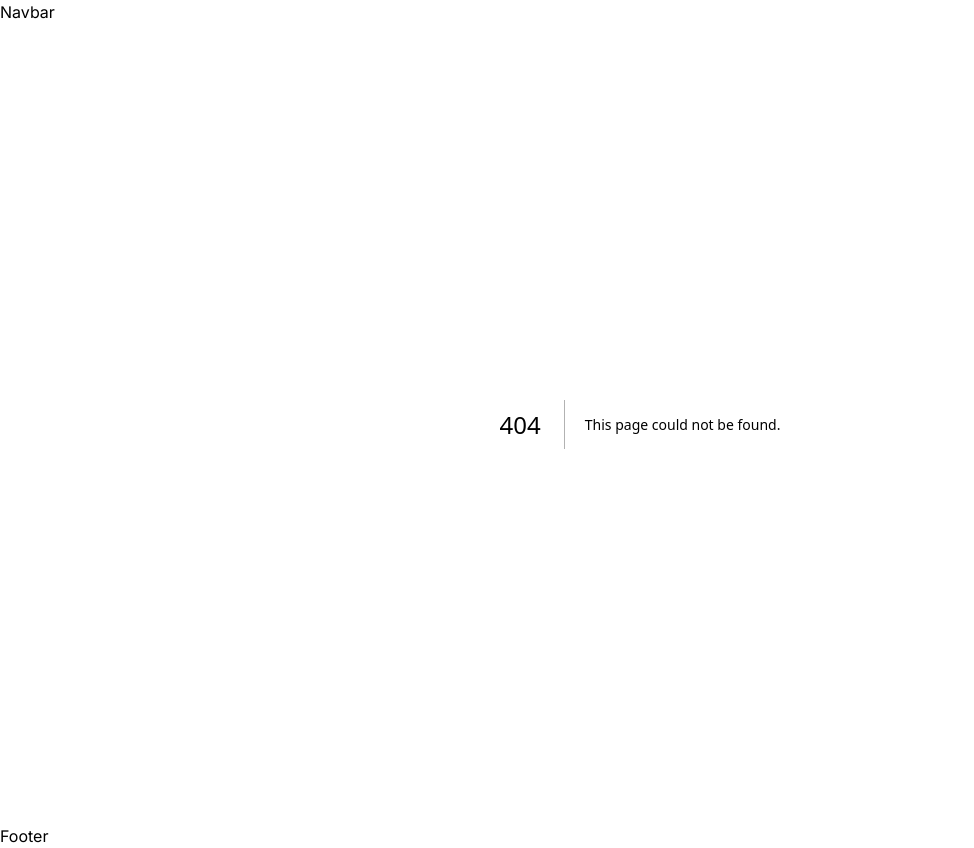
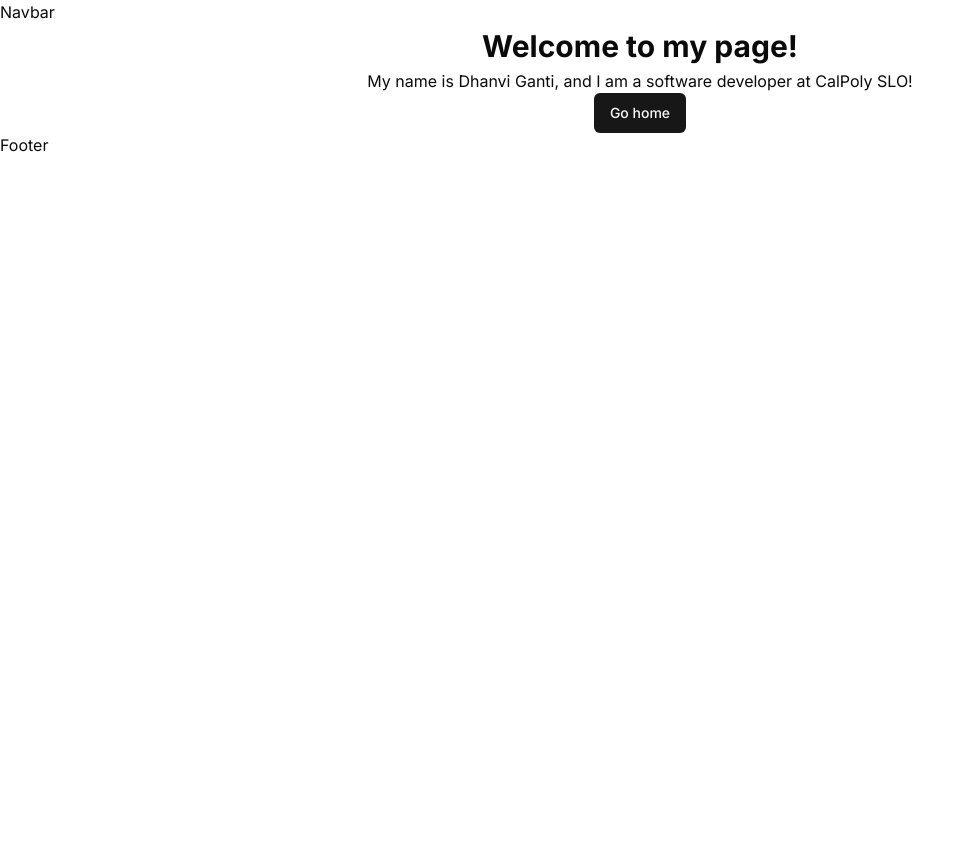
Before and after one commit to hack4impact-calpoly/ecologistics-portal, a Next.js app: page /dhanviganti in a window 1280 px wide. Before the commit this address had no page. Shown: the whole page, without its empty margins (0-974 px from the left). After the commit the page ends 800 px from the top, so only its background shows below. Built offline with nearby package versions, Linux system fonts and the light colour scheme.

Commit message:
feat: added new page, button, and a global css file to control all headings, etc.

```diff
--- /dev/null
+++ b/src/app/dhanviganti/page.tsx
@@ -0,0 +1,21 @@
+import { Button } from "@/components/ui/button";
+import Link from "next/link";
+import "@/global.css";
+
+export default function Me() {
+  return (
+    <main>
+      <div className="text-center">
+        <h1 className="text-black-50 font-bold">Welcome to my page!</h1>
+      </div>
+      <div className="text-center">
+        <p>
+          My name is Dhanvi Ganti, and I am a software developer at CalPoly SLO!
+        </p>
+        <Link href="../">
+          <Button>Go home</Button>
+        </Link>
+      </div>
+    </main>
+  );
+}
--- a/src/app/page.tsx
+++ b/src/app/page.tsx
@@ -1,7 +1,14 @@
+import { Button } from "@/components/ui/button";
+import Link from "next/link";
+import "@/global.css";
+
 export default function Home() {
   return (
     <main>
       <h1>Home</h1>
+      <Link href="./dhanviganti">
+        <Button>Check me out!</Button>
+      </Link>
     </main>
   );
 }
--- /dev/null
+++ b/src/global.css
@@ -0,0 +1,3 @@
+h1 {
+  font-size: 30px;
+}
```
Also changed, not shown: 2 other files (tests, documents, lock files or other folders).
